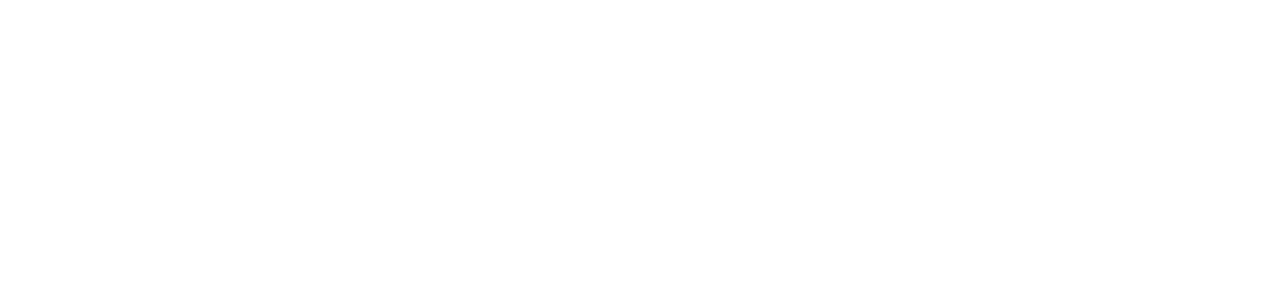
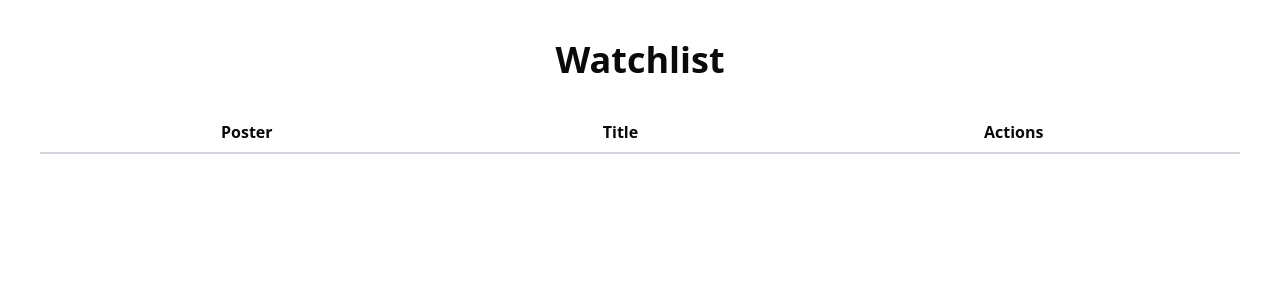
Before and after one commit to Abhinav-MS-18/movieDB, a React (Vite) app: page /watchlist in a window 1280 px wide. Before the commit this address had no page. Shown: the top 300 px of the page. Built offline with nearby package versions, Linux system fonts and the light colour scheme.

Commit message:
watchlist ready

```diff
--- a/src/App.jsx
+++ b/src/App.jsx
@@ -5,6 +5,7 @@
 import Signup from "./Signup"; // Make sure this path is correct
 import Navbar from "./Navbar"; // Navbar component
 import Filter from "./Filter"; // New Filter component
+import Watchlist from "./Watchlist";
 
 const App = () => {
   const [isLoggedIn, setIsLoggedIn] = useState(false); // State to track login status
@@ -24,6 +25,7 @@
         <Route path="/signup" element={<Signup />} />
         <Route path="/movies" element={<Movies />} />
         <Route path="/filter" element={<Filter />} /> {/* New Filter route */}
+        <Route path="/watchlist" element={<Watchlist />} />
         <Route
           path="/signin"
           element={<SignIn setIsLoggedIn={setIsLoggedIn} />}
--- a/src/Movies.jsx
+++ b/src/Movies.jsx
@@ -6,6 +6,7 @@
 
 const Movies = () => {
   const [movies, setMovies] = useState([]);
+  const userEmail = JSON.parse(localStorage.getItem("user"))?.email;
   const [userGenres, setUserGenres] = useState([]);
   const [pageNo, setPageNo] = useState(1);
   const moviesPerPage = 30;
@@ -67,7 +68,7 @@
       <div className="flex flex-wrap gap-10 justify-evenly">
         {currentMovies.length > 0 ? (
           currentMovies.map((movie, index) => (
-            <Card key={index} movie={movie} />
+            <Card key={index} movie={movie} userEmail={userEmail} />
           ))
         ) : (
           <div>No movies available for the selected genres.</div>
--- a/src/Watchlist.jsx
+++ b/src/Watchlist.jsx
@@ -1,29 +1,56 @@
 import React, { useEffect, useState } from "react";
 import axios from "axios";
 
-const Watchlist = ({ userEmail }) => {
-  const [watchlist, setWatchlist] = useState([]);
+const Watchlist = () => {
+  const [movies, setMovies] = useState([]);
 
   useEffect(() => {
-    if (userEmail) {
-      axios.post("http://localhost:5000/user-watchlist", { email: userEmail })
+    const user = JSON.parse(localStorage.getItem("user"));
+    if (user && user.email) {
+      axios
+        .post("http://localhost:5000/user-watchlist", { email: user.email }) // Send email in request body
         .then((response) => {
-          setWatchlist(response.data.watchlist || []);
+          setMovies(response.data.watchlist || []); // Set movies from response
+          console.log(response.data);
         })
         .catch((error) => {
           console.error("Error fetching watchlist:", error);
         });
     }
-  }, [userEmail]);
+  }, []);
 
   return (
-    <div>
-      <h1>Your Watchlist</h1>
-      <ul>
-        {watchlist.map((movie) => (
-          <li key={movie.title}>{movie.title}</li>
-        ))}
-      </ul>
+    <div className="p-10">
+      <div className="text-4xl font-bold text-center mb-8">Watchlist</div>
+      <table className="min-w-full bg-white">
+        <thead>
+          <tr>
+            <th className="py-2 px-4 border-b-2 border-gray-300">Poster</th>
+            <th className="py-2 px-4 border-b-2 border-gray-300">Title</th>
+            <th className="py-2 px-4 border-b-2 border-gray-300">Actions</th>
+          </tr>
+        </thead>
+        <tbody>
+          {movies.map((movie, index) => (
+            <tr key={index}>
+              <td className="py-2 px-4 border-b border-gray-300">
+                <div
+                  style={{
+                    backgroundImage: `url(${movie.poster_url})`,
+                  }}
+                  className="h-[20vh] w-[15vh] rounded-xl bg-cover bg-center"
+                ></div>
+                  </td>
+                <td className="py-2 px-4 border-b border-gray-300">
+                  {movie.title}
+                </td>
+              <td className="py-2 px-4 border-b border-gray-300">
+                {/* Add any actions you want here, e.g., remove from watchlist */}
+              </td>
+            </tr>
+          ))}
+        </tbody>
+      </table>
     </div>
   );
 };
```
Also changed, not shown: 1 other file (tests, documents, lock files or other folders).
